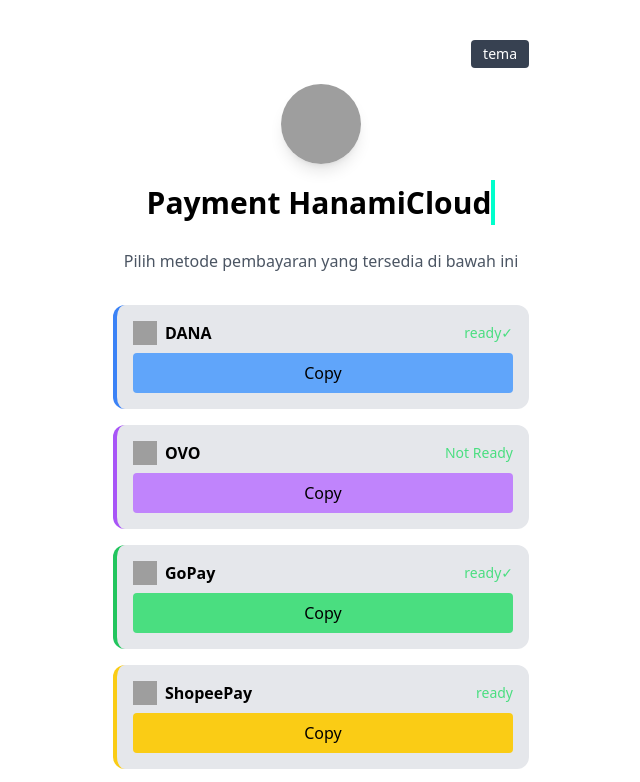
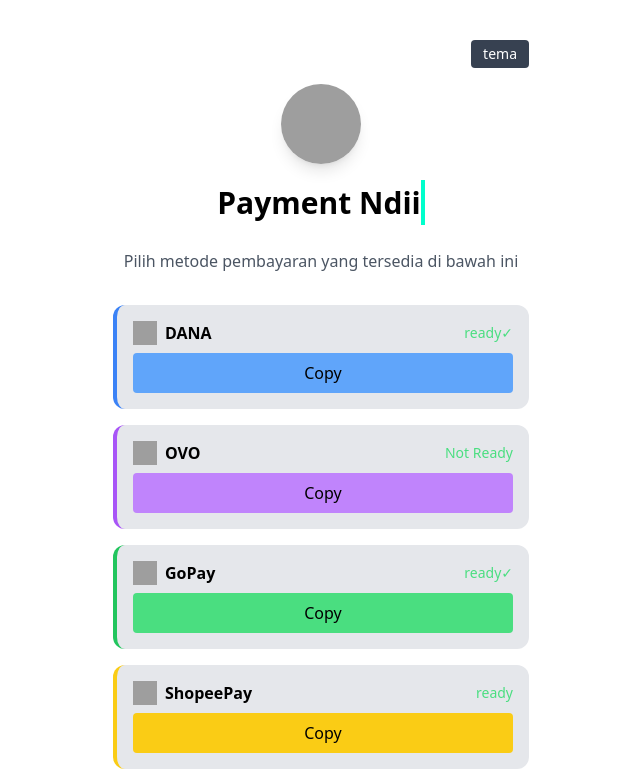
Before and after one commit to HandiDev-FikaBot/ndii-cloud, a plain HTML site: page index.html in a window 1280 px wide. Shown: the top 782 px of the page, without its empty margins (319-959 px from the left). Drawn offline with nearby package versions, Linux system fonts and the light colour scheme; grey boxes are pictures that could not be loaded.

Commit message:
Update index.html

```diff
--- a/index.html
+++ b/index.html
@@ -49,7 +49,7 @@
     </div>
 
     <!-- Judul -->
-    <h1 class="typing-text">Payment HanamiCloud</h1>
+    <h1 class="typing-text">Payment Ndii</h1>
     <p class="text-center text-gray-400 dark:text-gray-600 mb-8">Pilih metode pembayaran yang tersedia di bawah ini</p>
 
     <!-- Payment Cards -->
```
